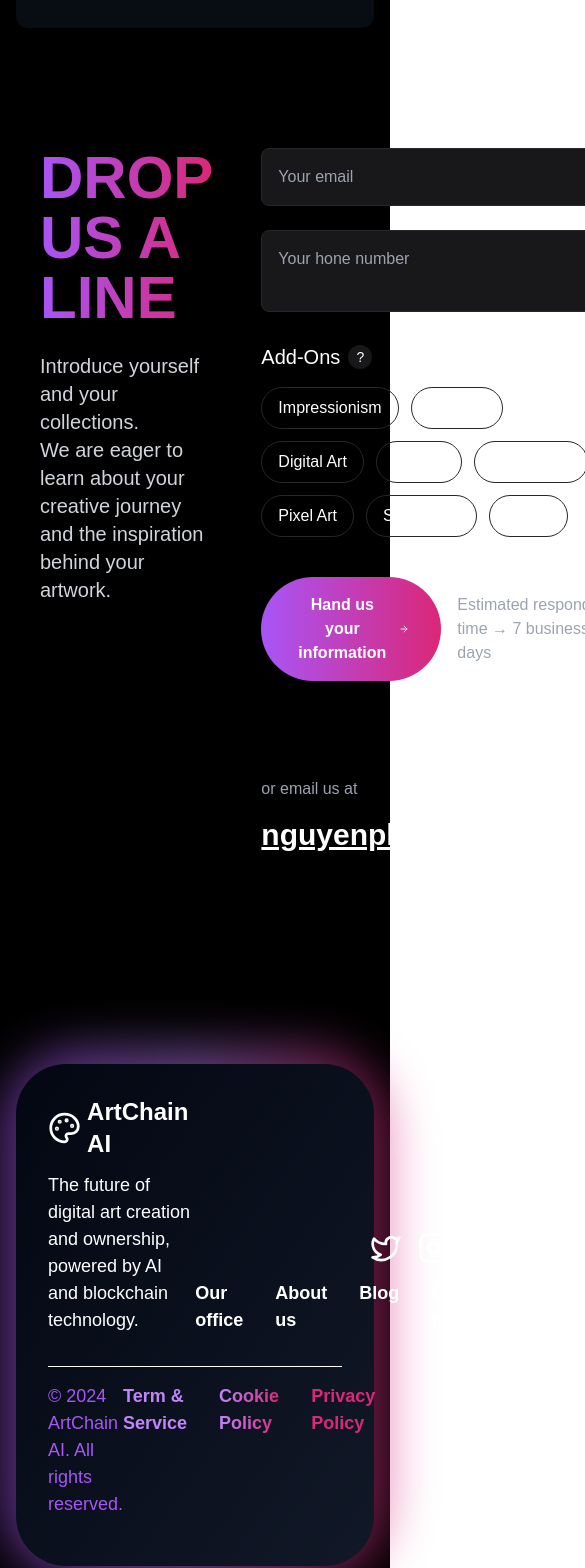
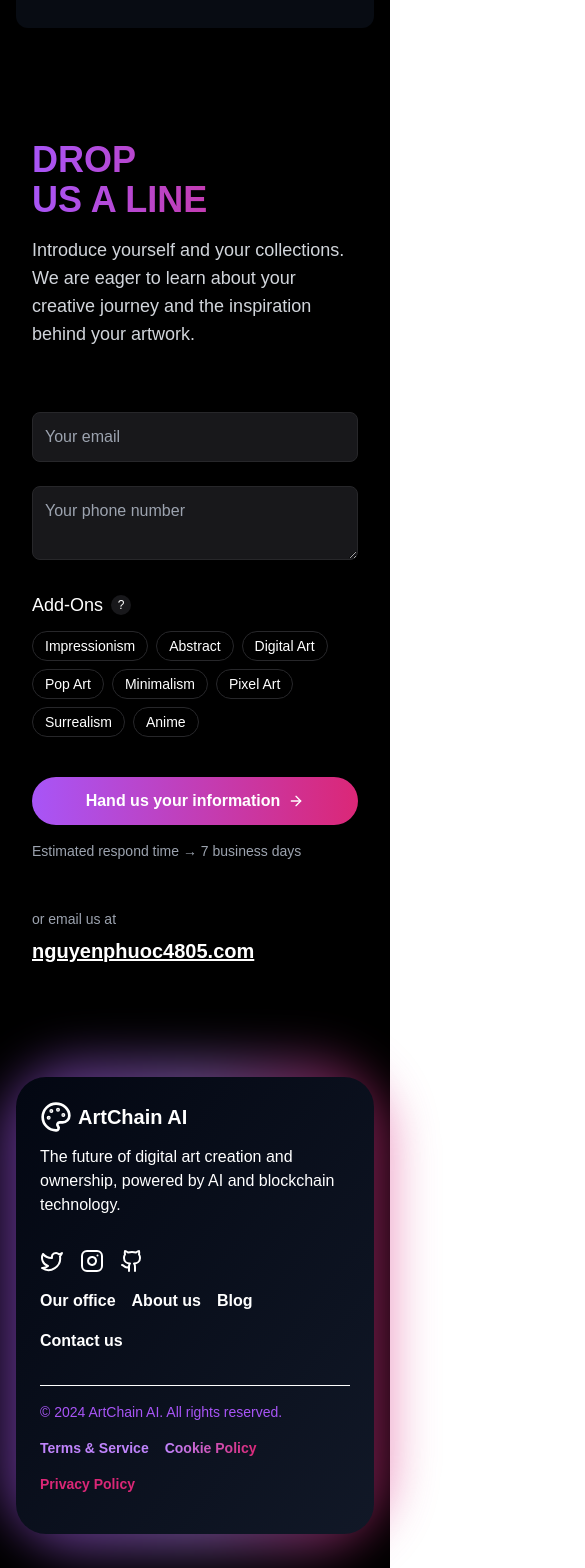
Before and after one commit to Levironexe/ArtChain-AI, a Next.js app: page / in a window 390 px wide. Shown: the part 6800-8368 px from the top of the page, 585 px wide, since content can reach past the window. Built offline with nearby package versions, Linux system fonts and the light colour scheme; what @mysten/sui would draw is missing.

Commit message:
Fix responsiveness

```diff
--- a/app/ai-studio/page.tsx
+++ b/app/ai-studio/page.tsx
@@ -712,7 +712,6 @@ export default function AIStudio() {
                                     <p>{item.style}</p>
                                     <span className='text-gray-400 text-[12px]'>{item.timestamp}</span>
                                   </div>
-
                                     <div className='p-2 rounded-full bg-main_purple/15 border border-main_purple'>
                                       <div className='h-3 w-3 rounded-full bg-main_purple'>
                                       </div>
--- a/app/components/Footer.tsx
+++ b/app/components/Footer.tsx
@@ -1,63 +1,70 @@
-import React from 'react';
-import { Twitter, Instagram, Github, Palette } from 'lucide-react';
+import { Twitter, Instagram, Github, Palette } from "lucide-react"
 
 export default function Footer() {
   return (
     <footer className="pb-12 pt-20 bg-black">
-      <div className="relative max-w-7xl mx-auto p-4 sm:p-6 lg:p-8"> {/* Container for absolute positioning */}
-        <div className={`absolute inset-0 bg-gradient-to-r rounded-[82px] sm:rounded-[90px] lg:rounded-[98px] from-purple-500 via-purple-400 to-pink-600 blur-xl opacity-75 animate-pulse`}></div>
-        <div className="relative z-10 p-8 sm:p-10 lg:p-12 bg-gradient-to-br from-gray-950 to-gray-900 rounded-[50px]">
-          <div className="flex justify-between items-end pb-8 sm:pb-10 lg:pb-12">
-            <div className='flex-1'>
-              <div className='flex items-center gap-[6px] mb-3'>
-                <Palette className='w-10 h-10 text-white'/>
-                <h3 className="text-2xl font-bold text-white">ArtChain AI</h3>
+      <div className="relative max-w-7xl mx-auto p-4 sm:p-6 lg:p-8">
+        <div className="absolute inset-0 bg-gradient-to-r rounded-[82px] sm:rounded-[90px] lg:rounded-[98px] from-purple-500 via-purple-400 to-pink-600 blur-xl opacity-75 animate-pulse"></div>
+        <div className="relative z-10 p-6 sm:p-8 lg:p-12 bg-gradient-to-br from-gray-950 to-gray-900 rounded-[30px] sm:rounded-[40px] lg:rounded-[50px]">
+          <div className="flex flex-col lg:flex-row justify-between items-start lg:items-end pb-8">
+            <div className="w-full lg:w-1/2 mb-8 lg:mb-0">
+              <div className="flex items-center gap-[6px] mb-3">
+                <Palette className="w-8 h-8 sm:w-10 sm:h-10 text-white" />
+                <h3 className="text-xl sm:text-2xl font-bold text-white">ArtChain AI</h3>
               </div>
 
-              <p className="text-[18px] text-white">
+              <p className="text-base sm:text-lg text-white">
                 The future of digital art creation and ownership, powered by AI and blockchain technology.
               </p>
             </div>
 
-            <div className='h-full flex-1 flex flex-col items-end justify-end'>
+            <div className="w-full lg:w-1/2 flex flex-col items-start lg:items-end">
               <div className="flex space-x-4 mb-4 text-white">
                 <a href="#" className="hover:scale-125 transition-all duration-200">
-                  <Twitter className="w-8 h-8" />
+                  <Twitter className="w-6 h-6 sm:w-8 sm:h-8" />
                 </a>
                 <a href="#" className="hover:scale-125 transition-all duration-200">
-                  <Instagram className="w-8 h-8" />
+                  <Instagram className="w-6 h-6 sm:w-8 sm:h-8" />
                 </a>
                 <a href="#" className="hover:scale-125 transition-all duration-200">
-                  <Github className="w-8 h-8" />
+                  <Github className="w-6 h-6 sm:w-8 sm:h-8" />
                 </a>
               </div>
-              <div className='flex gap-8 text-[18px] font-semibold text-white'>
-                <a className='hover:scale-110 transition-all duration-200' href='https://maps.app.goo.gl/wkyeY5hfE8Sjme6S8'>
+              <div className="flex flex-wrap gap-4 sm:gap-6 lg:gap-8 text-base sm:text-lg font-semibold text-white">
+                <a
+                  className="hover:scale-110 transition-all duration-200"
+                  href="https://maps.app.goo.gl/wkyeY5hfE8Sjme6S8"
+                >
                   Our office
                 </a>
-                <a className='hover:scale-110 transition-all duration-200' href='/aboutus'>
+                <a className="hover:scale-110 transition-all duration-200" href="/aboutus">
                   About us
                 </a>
-                <a className='hover:scale-110 transition-all duration-200' href='artchainaiblog'>
+                <a className="hover:scale-110 transition-all duration-200" href="artchainaiblog">
                   Blog
                 </a>
-                <a className='hover:scale-110 transition-all duration-200' href='mailto:nguyenphuoc4805@gmail.com'>
+                <a className="hover:scale-110 transition-all duration-200" href="mailto:nguyenphuoc4805@gmail.com">
                   Contact us
                 </a>
               </div>
             </div>
           </div>
 
-          <div className="text-purple-500 flex justify-between pt-4 sm:pt-6 lg:pt-8 pb-4 sm:pb-6 lg:pb-8 border-t border-white">
-            <p className='text-[18px]'>&copy; 2024 ArtChain AI. All rights reserved.</p>
-            <div className='flex gap-8 text-[18px] font-semibold pr-8'>
-              <a className="text-purple-400" href='https://maps.app.goo.gl/wkyeY5hfE8Sjme6S8'>
-                Term & Service
+          <div className="text-purple-500 flex flex-col sm:flex-row justify-between pt-4 sm:pt-6 lg:pt-8 pb-4 sm:pb-6 lg:pb-8 border-t border-white">
+            <p className="text-sm sm:text-base lg:text-lg mb-4 sm:mb-0">
+              &copy; 2024 ArtChain AI. All rights reserved.
+            </p>
+            <div className="flex flex-wrap gap-4 sm:gap-6 lg:gap-8 text-sm sm:text-base lg:text-lg font-semibold">
+              <a className="text-purple-400 hover:underline" href="#">
+                Terms & Service
               </a>
-              <a className="bg-gradient-to-r from-purple-400 to-pink-600 bg-clip-text text-transparent" href='/aboutus'>
+              <a
+                className="bg-gradient-to-r from-purple-400 to-pink-600 bg-clip-text text-transparent hover:underline"
+                href="#"
+              >
                 Cookie Policy
               </a>
-              <a className='text-pink-600' href='mailto:nguyenphuoc4805@gmail.com'>
+              <a className="text-pink-600 hover:underline" href="#">
                 Privacy Policy
               </a>
             </div>
@@ -65,5 +72,5 @@ export default function Footer() {
         </div>
       </div>
     </footer>
-  );
+  )
 }
--- a/app/components/drop-us-a-line.tsx
+++ b/app/components/drop-us-a-line.tsx
@@ -14,7 +14,7 @@ export default function ContactForm() {
     "Minimalism",
     "Pixel Art",
     "Surrealism",
-    "Anime"
+    "Anime",
   ]
 
   const toggleAddOn = (addon: string) => {
@@ -22,48 +22,48 @@ export default function ContactForm() {
   }
 
   return (
-    <div className="min-h-screen bg-black text-white p-6 md:p-10">
+    <div className="min-h-screen bg-black text-white p-4 sm:p-6 md:p-10">
       <div className="max-w-7xl mx-auto px-4 sm:px-6 lg:px-8">
-        <div className='flex gap-12'>
-        <div className="mb-12">
-          <h1 className="text-6xl font-bold mb-6 bg-gradient-to-r from-purple-500 to-pink-600 bg-clip-text text-transparent">
+        <div className="flex flex-col lg:flex-row gap-8 lg:gap-12">
+          <div className="mb-8 lg:mb-0 lg:w-1/2">
+            <h1 className="text-4xl sm:text-5xl lg:text-6xl font-bold mb-4 sm:mb-6 bg-gradient-to-r from-purple-500 to-pink-600 bg-clip-text text-transparent">
               DROP
               <br />
               US A LINE
             </h1>
-          <p className="text-xl text-gray-300">
+            <p className="text-lg sm:text-xl text-gray-300">
               Introduce yourself and your collections.
               <br />
               We are eager to learn about your creative journey and the inspiration behind your artwork.
             </p>
           </div>
 
-        <form className="space-y-6">
+          <form className="space-y-6 lg:w-1/2">
             <input
               type="email"
               placeholder="Your email"
-            className="w-full bg-zinc-900 rounded-lg p-4 border border-zinc-800 focus:outline-none focus:border-purple-500"
+              className="w-full bg-zinc-900 rounded-lg p-3 sm:p-4 border border-zinc-800 focus:outline-none focus:border-purple-500"
             />
 
             <textarea
-            placeholder="Your hone number"
-            className="w-full bg-zinc-900 rounded-lg p-4 border border-zinc-800 focus:outline-none focus:border-purple-500"
+              placeholder="Your phone number"
+              className="w-full bg-zinc-900 rounded-lg p-3 sm:p-4 border border-zinc-800 focus:outline-none focus:border-purple-500"
             />
 
             <div>
-            <h3 className="text-xl mb-4 flex items-center gap-2">
+              <h3 className="text-lg sm:text-xl mb-3 sm:mb-4 flex items-center gap-2">
                 Add-Ons
-              <span className="bg-zinc-900 rounded-full w-6 h-6 inline-flex items-center justify-center text-sm">
+                <span className="bg-zinc-900 rounded-full w-5 h-5 sm:w-6 sm:h-6 inline-flex items-center justify-center text-xs sm:text-sm">
                   ?
                 </span>
               </h3>
-            <div className="flex flex-wrap gap-3">
+              <div className="flex flex-wrap gap-2 sm:gap-3">
                 {addOns.map((addon) => (
                   <button
                     key={addon}
                     type="button"
                     onClick={() => toggleAddOn(addon)}
-                  className={`px-4 py-2 rounded-full border transition-colors ${
+                    className={`px-3 py-1 sm:px-4 sm:py-2 rounded-full border text-sm sm:text-base transition-colors ${
                       selectedAddOns.includes(addon)
                         ? "border-purple-500 bg-purple-500/10"
                         : "border-zinc-800 hover:border-purple-500"
@@ -75,21 +75,21 @@ export default function ContactForm() {
               </div>
             </div>
 
-          <div className="flex items-center gap-4 pt-4">
+            <div className="flex flex-col sm:flex-row items-start sm:items-center gap-4 pt-4">
               <button
                 type="submit"
-              className="w-fit px-8 py-4 rounded-full bg-gradient-to-r from-purple-500 to-pink-600 text-white font-semibold flex items-center gap-2 hover:gap-4 duration-200 hover:opacity-90 transition-all"
+                className="w-full sm:w-fit px-6 sm:px-8 py-3 sm:py-4 rounded-full bg-gradient-to-r from-purple-500 to-pink-600 text-white font-semibold flex items-center justify-center sm:justify-start gap-2 hover:gap-4 duration-200 hover:opacity-90 transition-all"
               >
                 Hand us your information
-              <ArrowRight className="w-5 h-5" />
+                <ArrowRight className="w-4 h-4 sm:w-5 sm:h-5" />
               </button>
-            <span className="text-gray-400">Estimated respond time → 7 business days</span>
+              <span className="text-sm sm:text-base text-gray-400">Estimated respond time → 7 business days</span>
             </div>
             <div className="text-left">
-                <p className="text-gray-400 mb-4 mt-24">or email us at</p>
+              <p className="text-gray-400 mb-2 sm:mb-4 mt-12 sm:mt-24 text-sm sm:text-base">or email us at</p>
               <a
                 href="mailto:nguyenphuoc4805@gmail.com"
-                    className="text-3xl font-bold hover:text-purple-500 transition-colors underline"
+                className="text-xl sm:text-2xl lg:text-3xl font-bold hover:text-purple-500 transition-colors underline"
               >
                 nguyenphuoc4805.com
               </a>
```
Lines whose indentation alone changed are shown as unchanged.
